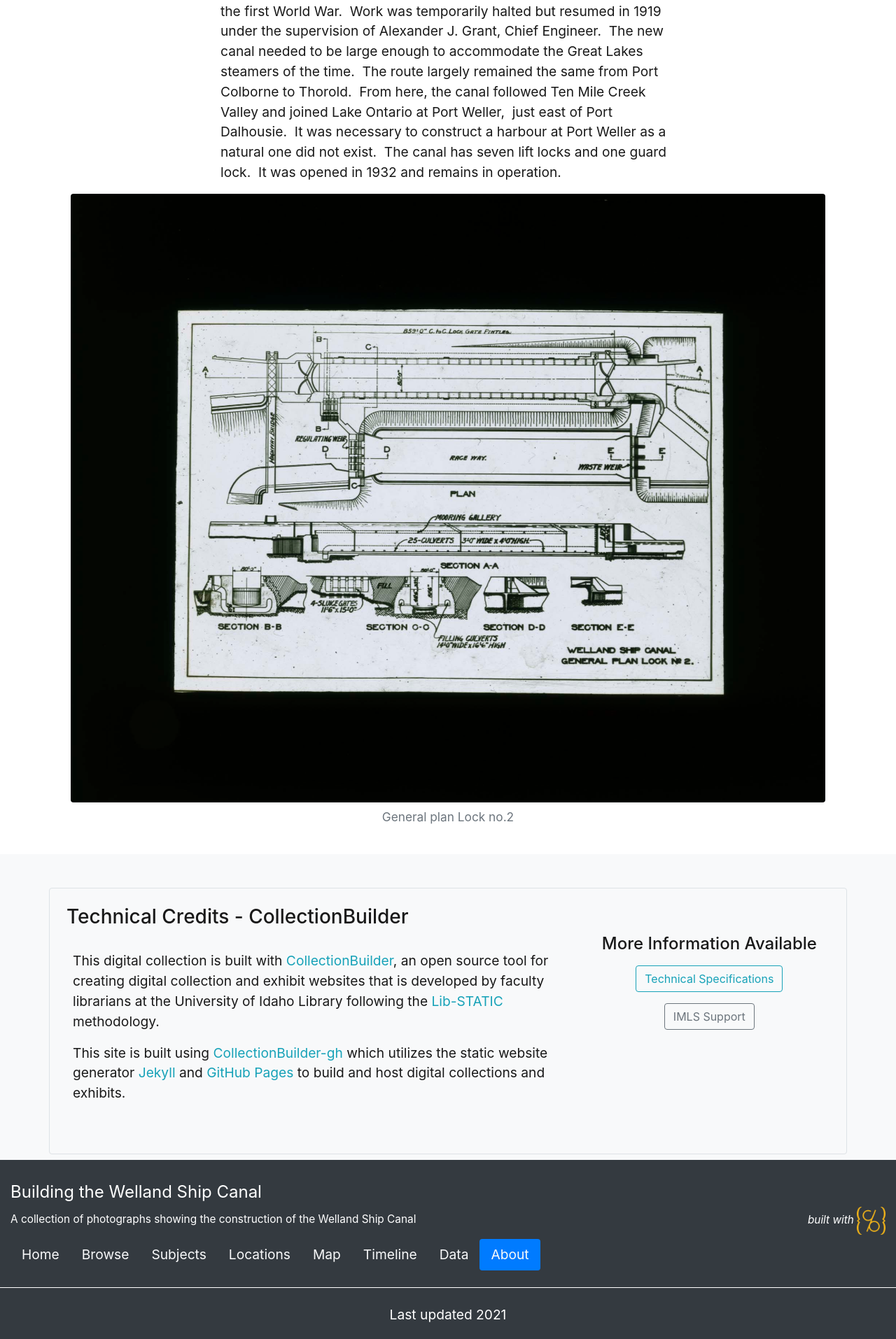
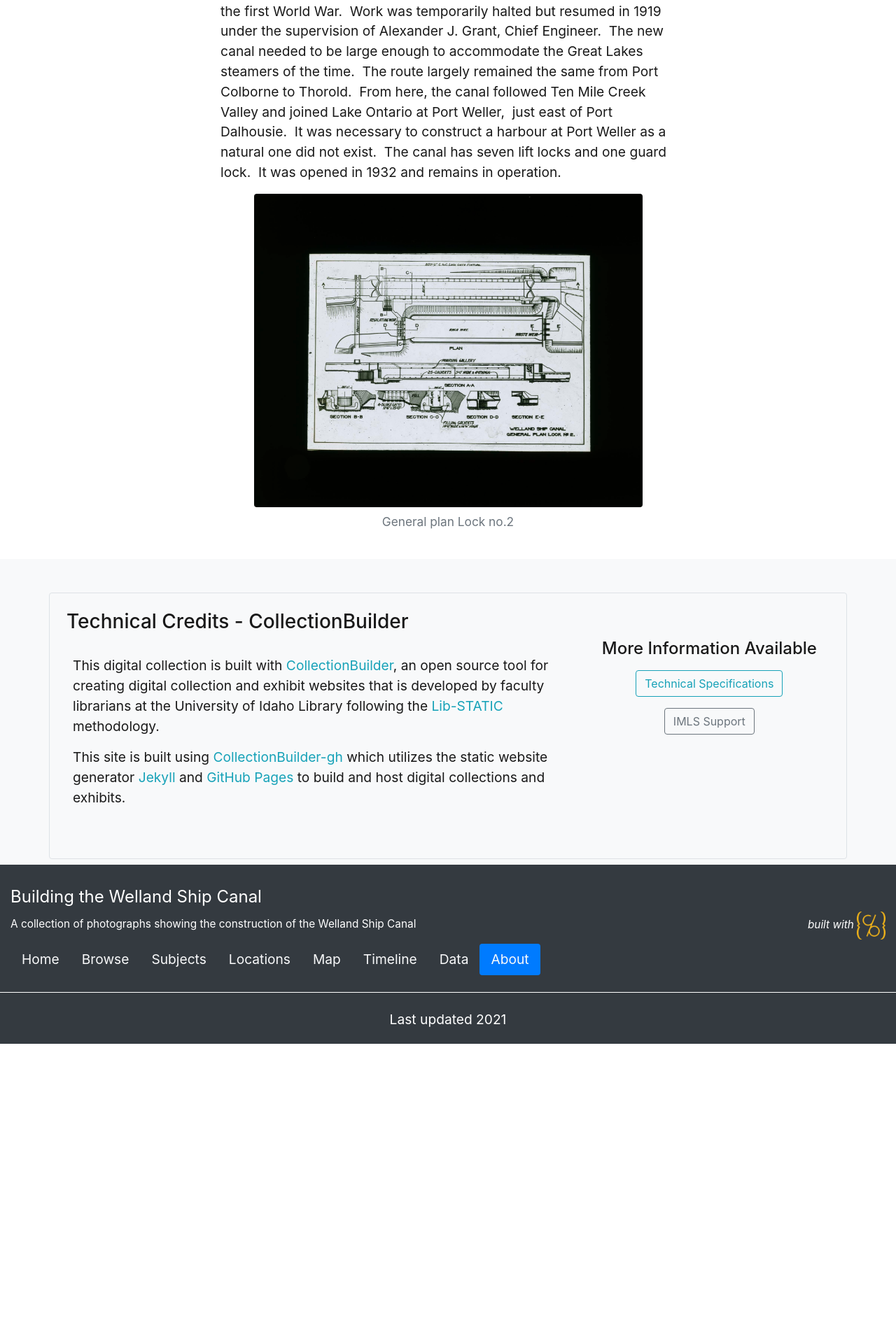
Before and after one commit to chantalcameron/Building-the-Welland-Ship-Canal, a Jekyll site: the page built from pages/about.md, in a window 1280 px wide. Shown: the part 759-2673 px from the top of the page at 70% size. Built offline with Jekyll 4.4.1, drawn with Linux system fonts in a browser that asks for light colours; after the commit the page ends 2251 px from its top, so only the background shows below that.

Commit message:
Update about.md

```diff
--- a/pages/about.md
+++ b/pages/about.md
@@ -18,4 +18,4 @@ credits: true
 The Welland Canal Lantern Slide collection contains images and plans of the construction of the fourth Welland Canal, also known as the Welland Ship Canal.
 Construction on the canal began in 1913 but progress was delayed due to a shortage of workers and material during the first World War.  Work was temporarily halted but resumed in 1919 under the supervision of Alexander J. Grant, Chief Engineer.  The new canal needed to be large enough to accommodate the Great Lakes steamers of the time.  The route largely remained the same from Port Colborne to Thorold.  From here, the canal followed Ten Mile Creek Valley and joined Lake Ontario at Port Weller,  just east of Port Dalhousie.  It was necessary to construct a harbour at Port Weller as a natural one did not exist.  The canal has seven lift locks and one guard lock.  It was opened in 1932 and remains in operation.
 
-{% include feature/item-figure.html objectid="item36" %}
+{% include feature/item-figure.html objectid="item36" width="50" %}
```
